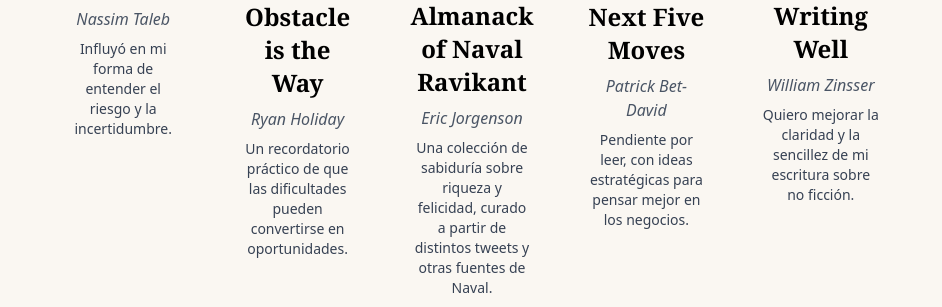
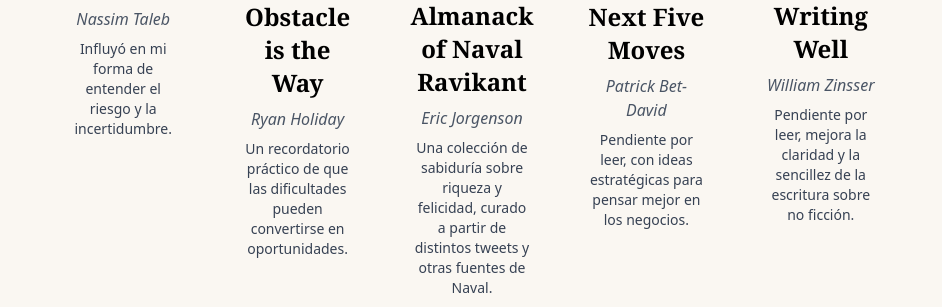
Before and after one commit to adocman/adocman.github.io, a Jekyll site: the page built from index.markdown, in a window 1280 px wide. Shown: the part 1501-1808 px from the top of the page, without its empty margins (168-1110 px from the left). Built offline with Jekyll 4.4.1, drawn with Linux system fonts in a browser that asks for light colours.

Commit message:
lecturas update

```diff
--- a/_data/lecturas.yml
+++ b/_data/lecturas.yml
@@ -26,4 +26,4 @@
   autor: "William Zinsser"
   portada: "../assets/images/lecturas/on-writing-well.jpg"
   estado: "antibiblioteca"
-  notas: "Quiero mejorar la claridad y la sencillez de mi escritura sobre no ficción."
+  notas: "Pendiente por leer, mejora la claridad y la sencillez de la escritura sobre no ficción."
--- a/_layouts/acerca.html
+++ b/_layouts/acerca.html
@@ -27,7 +27,7 @@
     </p>
 
     <p>
-      En el jardín, logos representa la parte analítica y estructurada a través de la razón, el pensamiento y crítico y el conocimiento técnico.
+      En el jardín, logos representa la parte analítica y estructurada a través de la razón, el pensamiento crítico y el conocimiento técnico.
     </p>
 
     <p>
```
